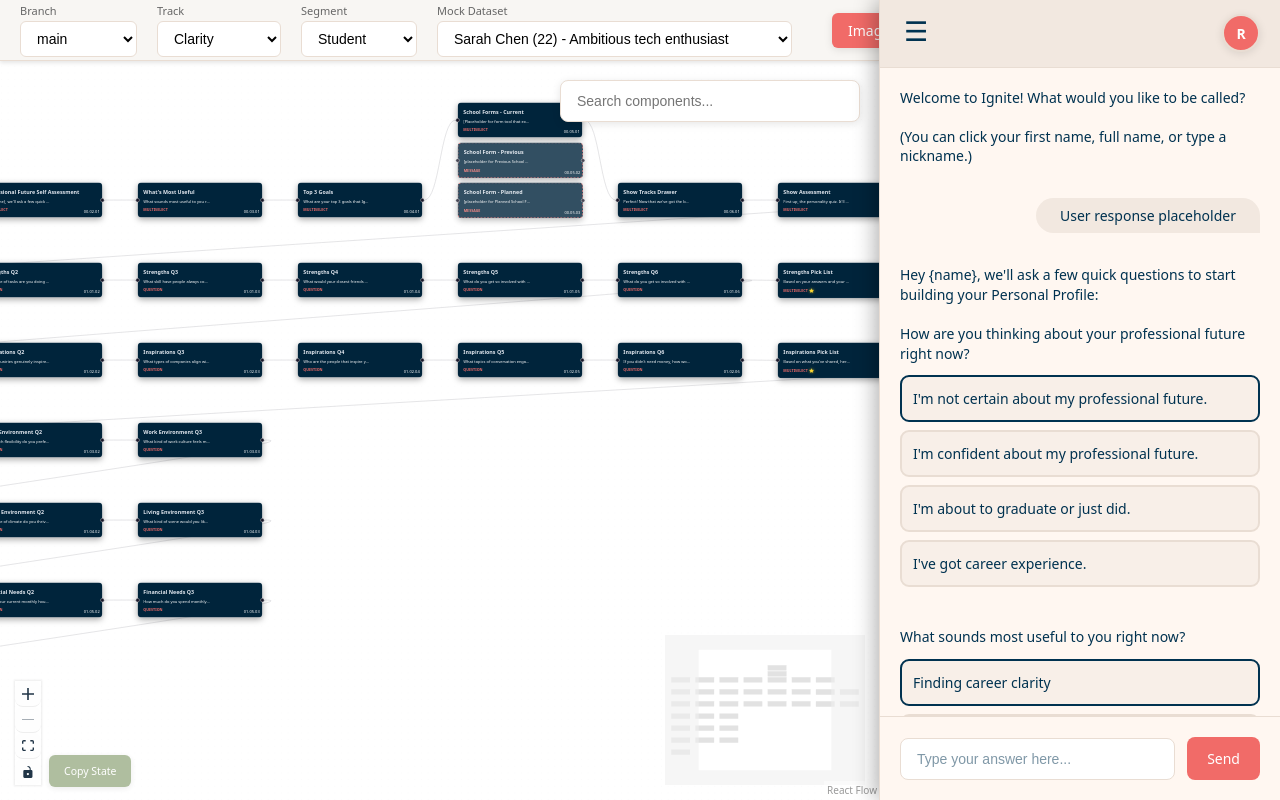
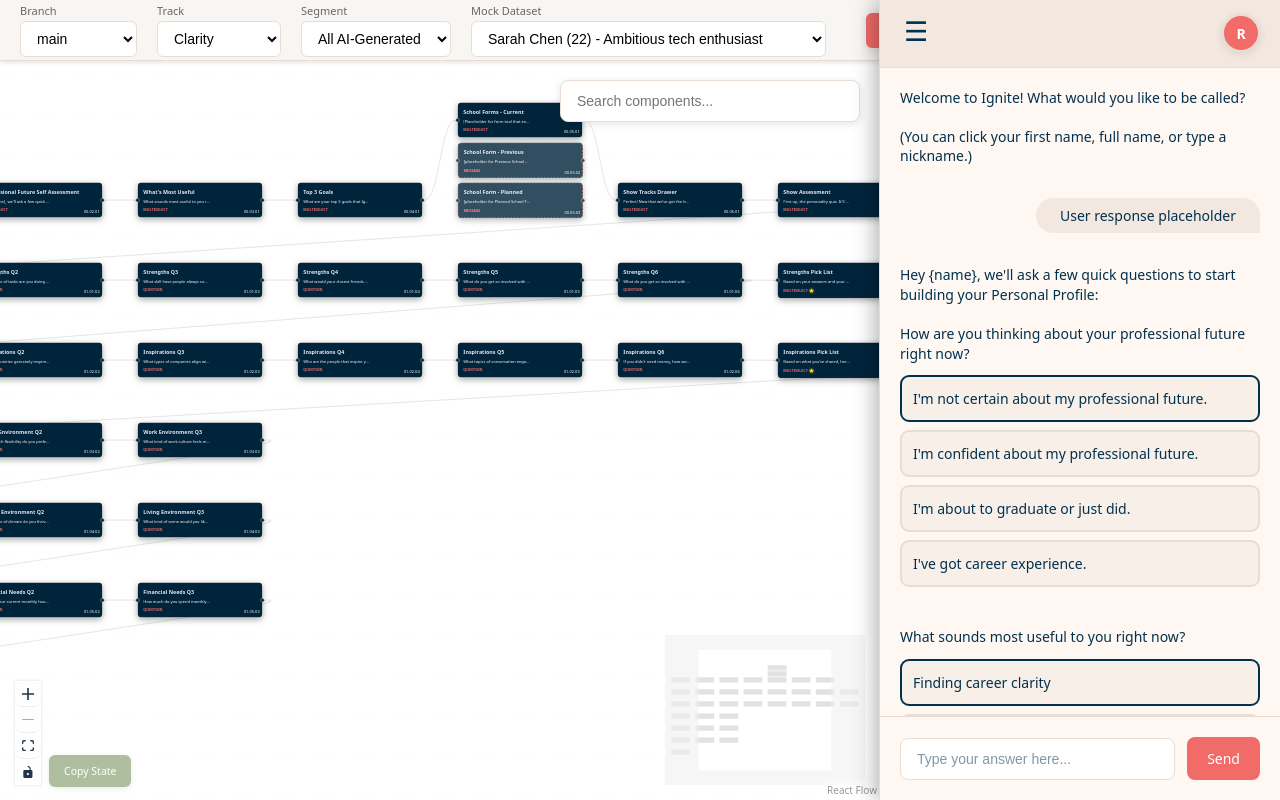
Before and after one commit to ignite-your-Acareer/the-tool, a React app: page / in a window 1280 px wide. Built offline with nearby package versions, Linux system fonts and the light colour scheme; the HTML template or start-up script is replaced by a standard one.

Commit message:
Add 'All AI-Generated' segment option and make it default in navigation bar

```diff
--- a/src/components/FlowCanvas.tsx
+++ b/src/components/FlowCanvas.tsx
@@ -82,7 +82,7 @@ export default function FlowCanvas() {
   // Navigation bar state
   const [selectedBranch, setSelectedBranch] = useState("main");
   const [selectedTrack, setSelectedTrack] = useState("clarity");
-  const [selectedSegment, setSelectedSegment] = useState("student");
+  const [selectedSegment, setSelectedSegment] = useState("all-ai-generated");
   const [selectedUser, setSelectedUser] = useState("user1");
   const [showImagesPopup, setShowImagesPopup] = useState(false);
 
@@ -1199,6 +1199,7 @@ export default function FlowCanvas() {
               outline: "none",
             }}
           >
+            <option value="all-ai-generated">All AI-Generated</option>
             <option value="student">Student</option>
             <option value="graduate">Graduate</option>
             <option value="mid-career">Mid Career</option>
```
